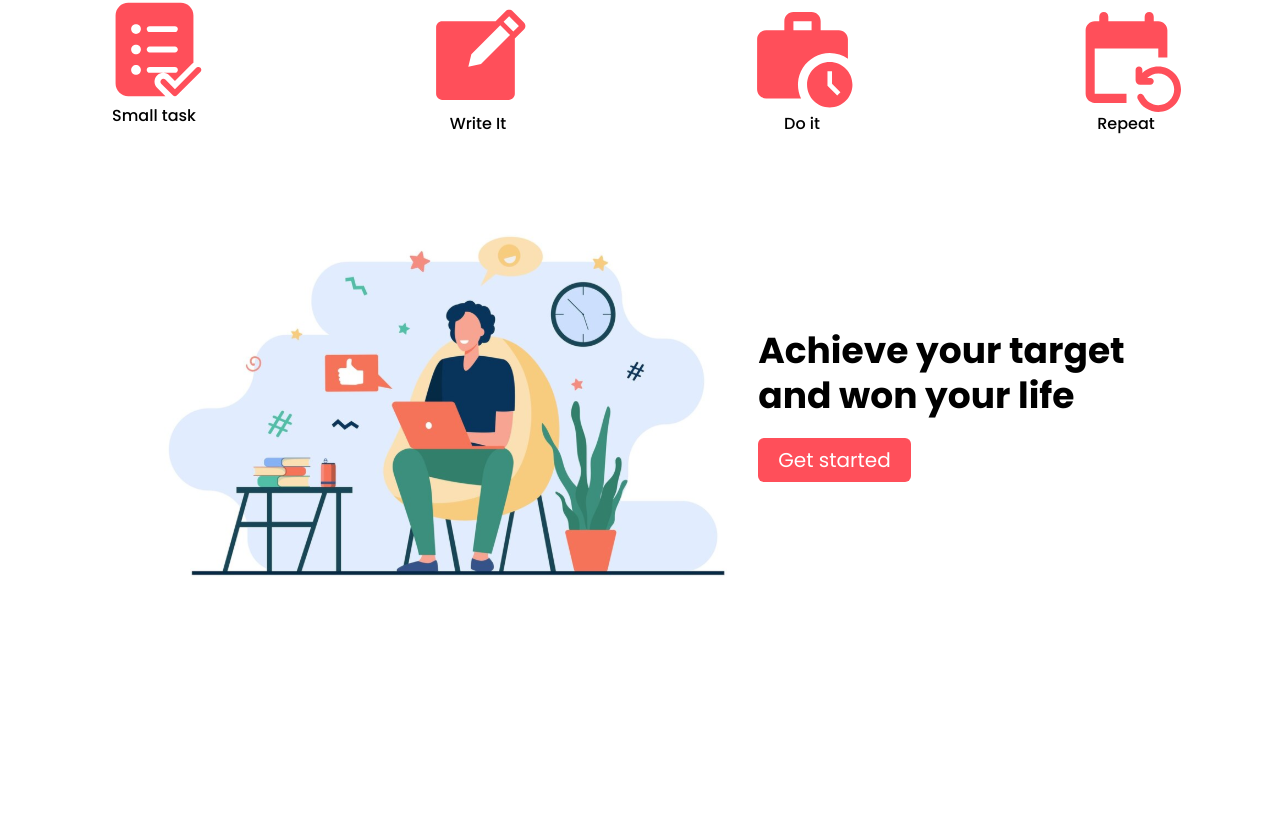
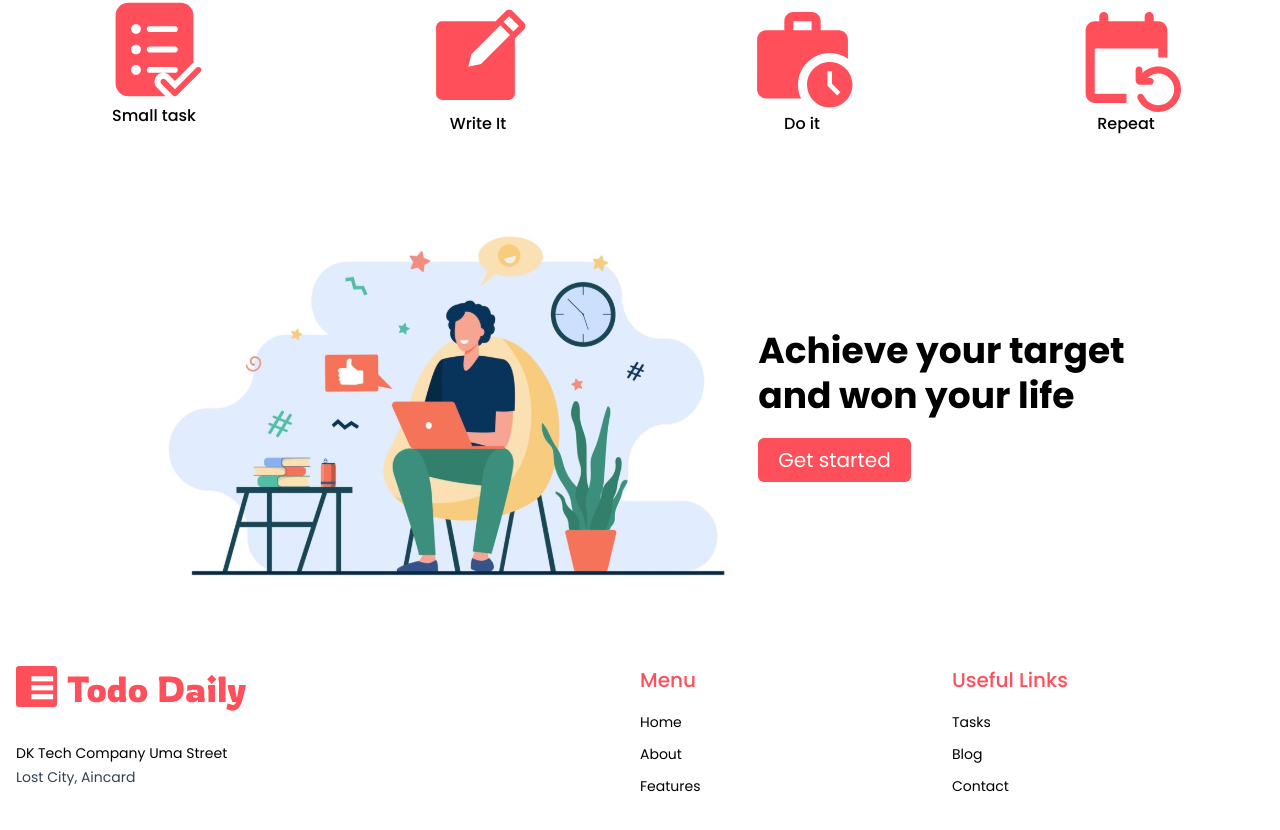
Before and after one commit to skmajumder/todo-list-app, a React (Vite) app: page / in a window 1280 px wide. Shown: the part 1369-2199 px from the top of the page. Before the commit the page ends 1995 px from the top, so only its background shows below. Built offline with nearby package versions, Linux system fonts and the light colour scheme.

Commit message:
Add footer

```diff
--- /dev/null
+++ b/src/components/Footer.jsx
@@ -0,0 +1,45 @@
+import { logo } from '../assets';
+import { footerNav, footerNavTwo } from '../constants';
+import LinkButton from './LinkButton';
+
+const Footer = () => {
+  return (
+    <footer className="px-4 py-10">
+      <div className="grid grid-cols-2 md:grid-cols-3 lg:grid-cols-4">
+        <div className="col-span-2 mb-5 md:col-span-1 md:mb-0 lg:col-span-2 lg:mb-0">
+          <img src={logo} alt="Logo" className="mb-8" />
+          <p className="mb-1 text-sm">DK Tech Company Uma Street</p>
+          <p className="text-sm text-slate-700">Lost City, Aincard</p>
+        </div>
+        <div>
+          <h4 className="mb-4 text-xl font-medium text-[#FF4F5A]">Menu</h4>
+          <ul className="space-y-2">
+            {footerNav.map((nav) => (
+              <li key={nav.id}>
+                <LinkButton to={nav.link} extraclass="!text-black">
+                  {nav.title}
+                </LinkButton>
+              </li>
+            ))}
+          </ul>
+        </div>
+        <div>
+          <h4 className="mb-4 text-xl font-medium text-[#FF4F5A]">
+            Useful Links
+          </h4>
+          <ul className="space-y-2">
+            {footerNavTwo.map((nav) => (
+              <li key={nav.id}>
+                <LinkButton to={nav.link} extraclass="!text-black">
+                  {nav.title}
+                </LinkButton>
+              </li>
+            ))}
+          </ul>
+        </div>
+      </div>
+    </footer>
+  );
+};
+
+export default Footer;
--- a/src/constants/index.js
+++ b/src/constants/index.js
@@ -22,3 +22,39 @@ export const features = [
     title: 'Repeat',
   },
 ];
+
+export const footerNav = [
+  {
+    id: 'nav-1',
+    title: 'Home',
+    link: '#',
+  },
+  {
+    id: 'nav-2',
+    title: 'About',
+    link: '#',
+  },
+  {
+    id: 'nav-3',
+    title: 'Features',
+    link: '#',
+  },
+];
+
+export const footerNavTwo = [
+  {
+    id: 'footer-nav-1',
+    title: 'Tasks',
+    link: '#',
+  },
+  {
+    id: 'footer-nav-2',
+    title: 'Blog',
+    link: '#',
+  },
+  {
+    id: 'footer-nav-3',
+    title: 'Contact',
+    link: '#',
+  },
+];
--- a/src/ui/Home.jsx
+++ b/src/ui/Home.jsx
@@ -2,14 +2,19 @@ import Banner from '../sections/home/Banner';
 import NavMenu from '../components/NavMenu';
 import Feature from '../sections/home/Feature';
 import Cta from '../sections/home/Cta';
+import Footer from '../components/Footer';
+import Main from '../components/Main';
 
 const Home = () => {
   return (
     <>
       <NavMenu />
       <Banner />
-      <Feature />
-      <Cta />
+      <Main>
+        <Feature />
+        <Cta />
+      </Main>
+      <Footer />
     </>
   );
 };
```
